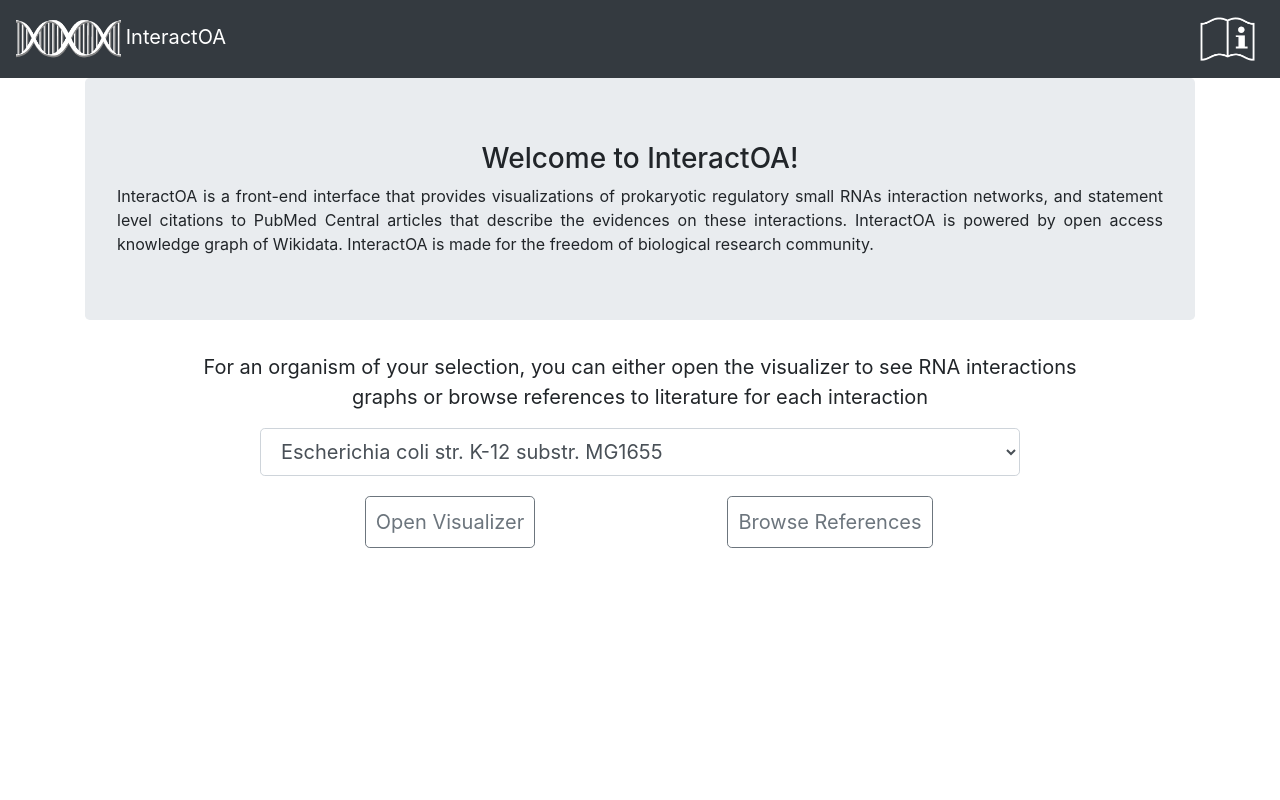
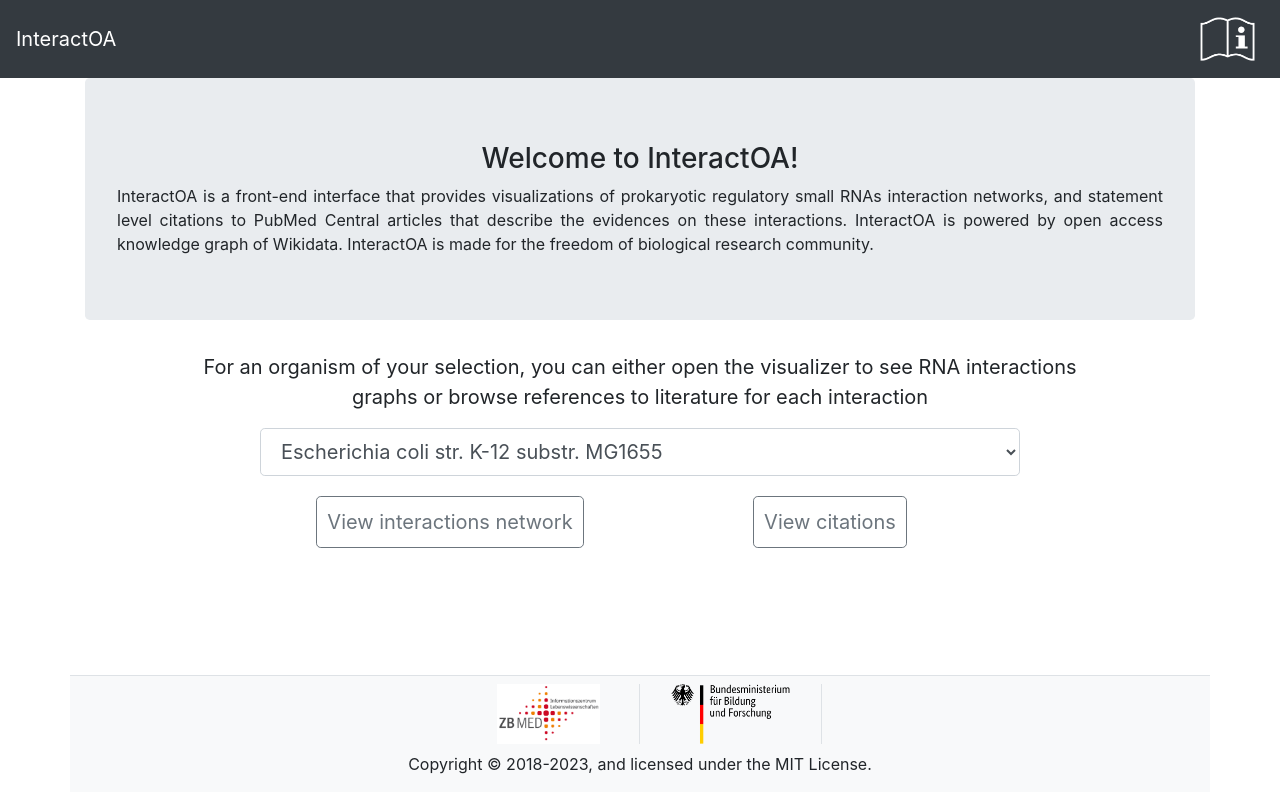
Before and after one commit to foerstner-lab/InteractOA, a Flask app: page / in a window 1280 px wide. Run offline with Flask 2, Linux system fonts and the light colour scheme; some libraries are stand-ins or nearby versions.

Commit message:
minor changes

```diff
--- a/templates/index.html
+++ b/templates/index.html
@@ -28,8 +28,8 @@
 <header>
     <nav class="navbar navbar-expand-sm bg-dark navbar-dark">
         <div class="navbar-header">
-            <a href="index.html"><img alt="Logo" src="{{url_for('.static', filename='images/logo.png')}}"
-                                      style="height: 44px;"/></a>
+            <!--<a href="index.html"><img alt="Logo" src="{{url_for('.static', filename='images/logo.png')}}"
+                                      style="height: 44px;"/></a>-->
             <a class="navbar-brand" href="index.html">InteractOA</a>
         </div>
 
@@ -92,7 +92,7 @@
                     <div class="col">
                         <button type="button" class="btn btn-outline-secondary btn-lg"
                                 style="padding: 10px; margin: 20px;" data-toggle="modal" data-target="#VisualizerModal">
-                            Open Visualizer
+                            View interactions network
                         </button>
 
 
@@ -100,7 +100,7 @@
                     <div class="col">
                         <button type="button" class="btn btn-outline-secondary btn-lg"
                                 style="padding: 10px; margin: 20px;" data-toggle="modal" data-target="#RefsModal">
-                            Browse References
+                            View citations
                         </button>
                     </div>
                 </div>
@@ -422,7 +422,7 @@
                     sources <a href="https://pubmed.ncbi.nlm.nih.gov/">PubMed Central</a>.
                     All data of InteractOA are licensed under <a href="https://wiki.creativecommons.org/wiki/CC0">CC-0
                     Public Domain</a>.
-                    All source codes are licensed under <a href="https://en.wikipedia.org/wiki/ISC_license">ISC
+                    All source codes are licensed under <a href="https://opensource.org/licenses/MIT">MIT
                     license</a>.
                 </p>
             </div>
@@ -460,11 +460,33 @@
     </div>
 </div>
 </body>
-<!-- <footer>
+<footer class="fixed-bottom">
 <div class="page-footer font-small blue pt-4 mt-4">
-<div class="container">
-<div class="row"></div>
+<div class="container border-top bg-light" style="border-top-width: 3px;">
+
+<div class="row m-2" style="align-content: center; align-items: center; text-align: center;">
+    <div class="col-4">
+
+    </div>
+    <div class="col-2 border-right">
+        <a href="https://www.zbmed.de/"><img alt="ZB MED Logo" src="{{url_for('.static', filename='images/ZBMED_logo.png')}}"
+                                      style="height: 60px;"/></a>
+    </div>
+    <div class="col-2 border-right">
+        <a href="https://www.bmbf.de"><img alt="BMBF Logo" src="{{url_for('.static', filename='images/BMBF_Logo.png')}}"
+                                      style="height: 60px;"/></a>
+    </div>
+    <div class="col-4">
+
+    </div>
+
+</div>
+    <div class="row d-flex justify-content-center m-2">
+        <p class="text-center">
+            Copyright © 2018-2023, and licensed under the MIT License.
+        </p>
+    </div>
 </div>
 </div>
-</footer>-->
+</footer>
 </html>
```
Also changed, not shown: static/images/BMBF_Logo.png (added).
